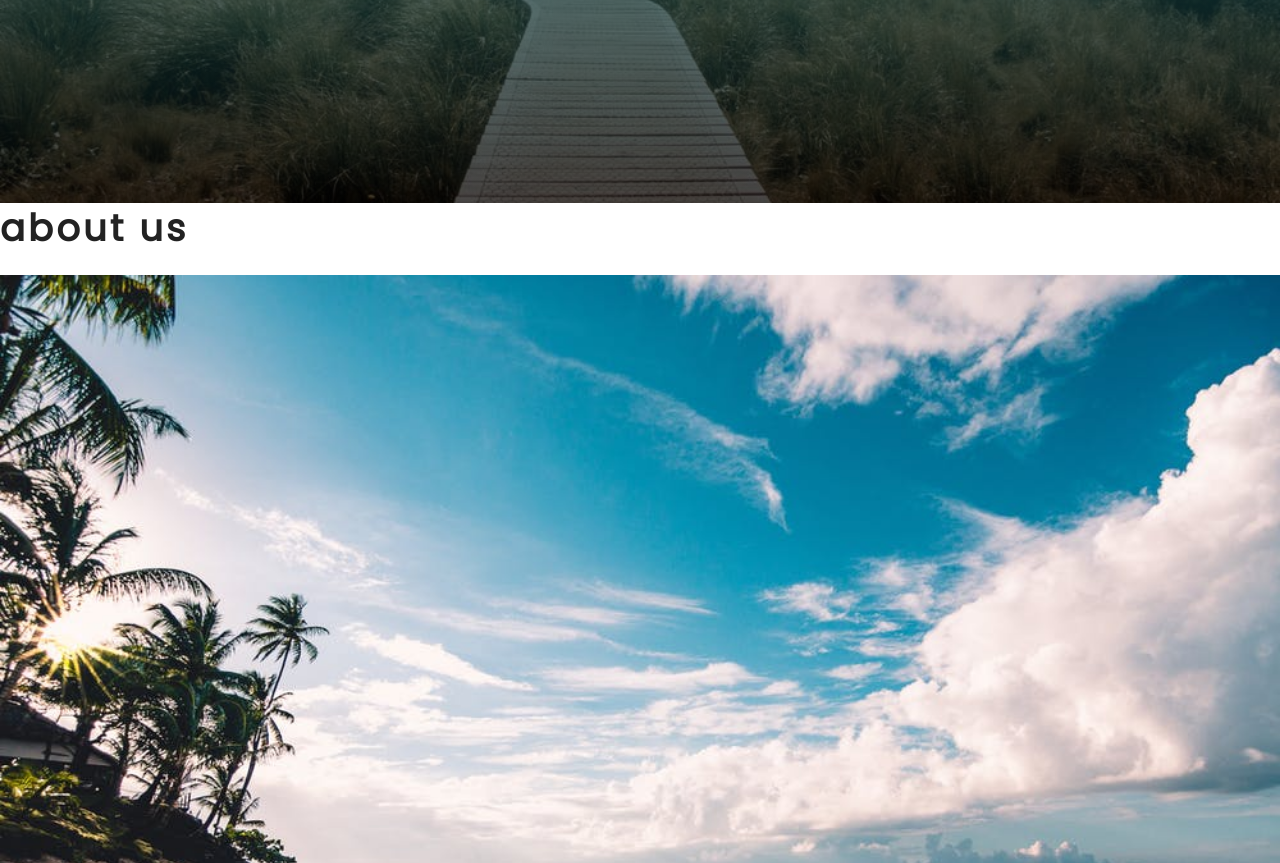
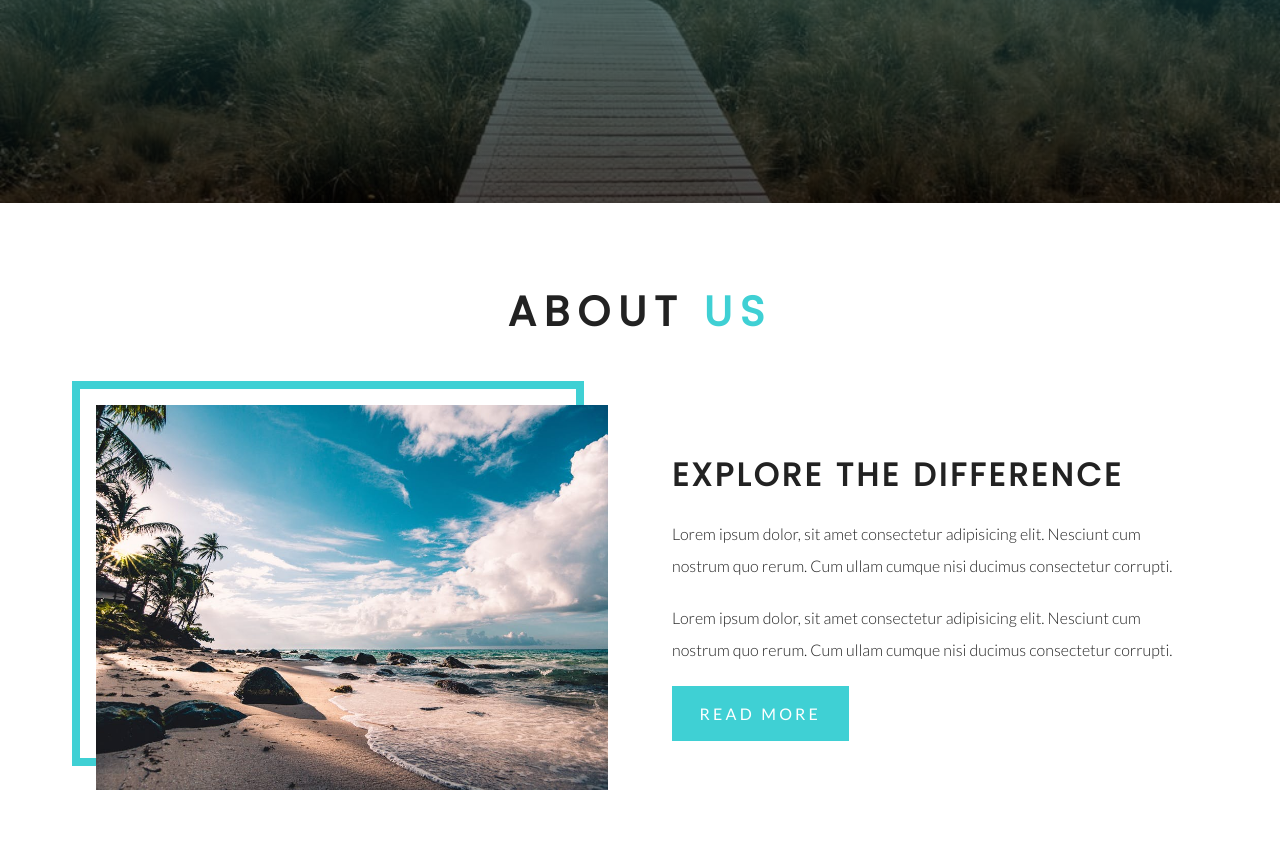
Before and after one commit to engineerStuardo/tour-company-project, a plain HTML site: page index.html in a window 1280 px wide. Shown: the part 597-1460 px from the top of the page. Drawn offline with Linux system fonts and the light colour scheme; files whose address does not match are found by name.

Commit message:
adding about styles css

```diff
--- a/css/styles.css
+++ b/css/styles.css
@@ -69,7 +69,9 @@ a {
   text-decoration: none;
 }
 /* more global styles */
-.btn_white {
+/* buttons */
+.btn_white,
+.btn_primary {
   text-transform: uppercase;
   letter-spacing: var(--mainSpacing);
   color: var(--mainWhite);
@@ -82,7 +84,38 @@ a {
   background: var(--mainWhite);
   color: var(--primaryColor);
 }
-/* end of global styles */
+.btn_primary {
+  background: var(--primaryColor);
+  color: var(--mainWhite);
+  border-color: var(--primaryColor);
+}
+.btn_primary:hover {
+  background: transparent;
+  color: var(--primaryColor);
+}
+/* section */
+.section {
+  padding: 5rem 0;
+}
+/* title */
+.title_wrapper {
+  margin-bottom: 2rem;
+}
+.title {
+  text-align: center;
+  text-transform: uppercase;
+  font-size: 2.6rem;
+  letter-spacing: 0.5rem;
+}
+.subtitle {
+  color: var(--primaryColor);
+}
+/* section center */
+.section_center {
+  width: 85vw;
+  margin: 4rem auto 2rem auto;
+  max-width: 1170px;
+}
 /* navbar */
 /* end of navbar */
 /* hero */
@@ -123,3 +156,47 @@ a {
   }
 }
 /* end of hero */
+/* about section */
+.about {
+  background: var(--mainWhite);
+}
+/* section added to globals */
+/* title added to globals */
+/* section center added to globals */
+.about_img,
+.about_info {
+  margin-bottom: 4rem;
+}
+.about_info_title {
+  text-transform: uppercase;
+}
+@media screen and (min-width: 992px) {
+  .about_center {
+    display: flex;
+    justify-content: space-between;
+  }
+  .about_img,
+  .about_info {
+    flex: 0 0 calc(50% - 2rem);
+    margin-bottom: 0;
+    align-self: center;
+  }
+}
+@media screen and (min-width: 1170px) {
+  .about_img::before {
+    content: '';
+    position: absolute;
+    width: 100%;
+    height: 100%;
+    border: 0.5rem solid var(--primaryColor);
+    top: -1.5rem;
+    left: -1.5rem;
+  }
+  .about_img {
+    position: relative;
+  }
+  .about_photo {
+    position: relative;
+  }
+}
+/* end of about section */
--- a/index.html
+++ b/index.html
@@ -55,7 +55,7 @@
         <!-- end of about img -->
         <!-- about info -->
         <article class="about_info">
-          <h3>explore the difference</h3>
+          <h3 class="about_info_title">explore the difference</h3>
           <p>
             Lorem ipsum dolor, sit amet consectetur adipisicing elit. Nesciunt
             cum nostrum quo rerum. Cum ullam cumque nisi ducimus consectetur
@@ -66,7 +66,7 @@
             cum nostrum quo rerum. Cum ullam cumque nisi ducimus consectetur
             corrupti.
           </p>
-          <a href="#" class="btn-primary">read more</a>
+          <a href="#" class="btn_primary">read more</a>
         </article>
         <!-- end of about info -->
       </div>
```
